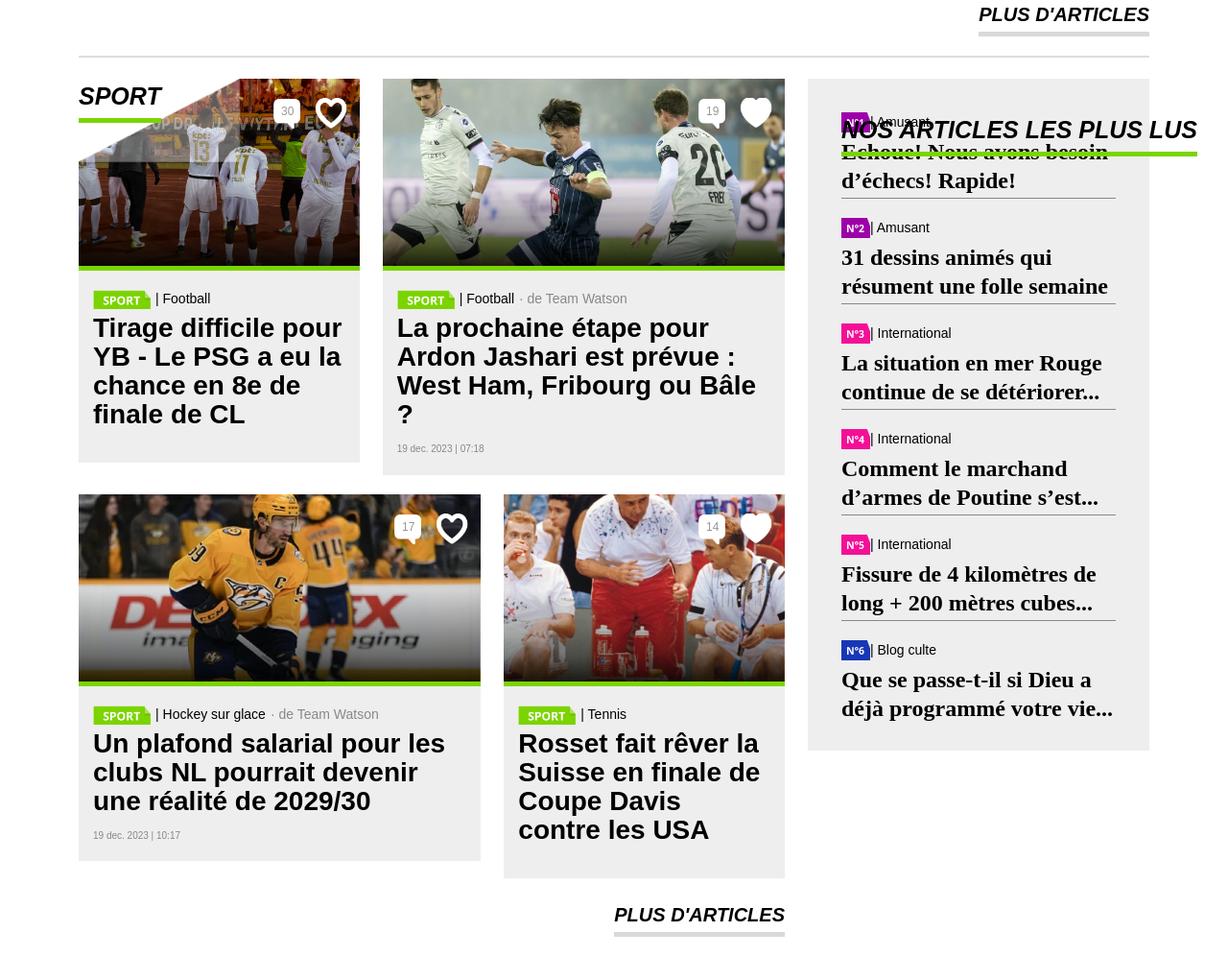
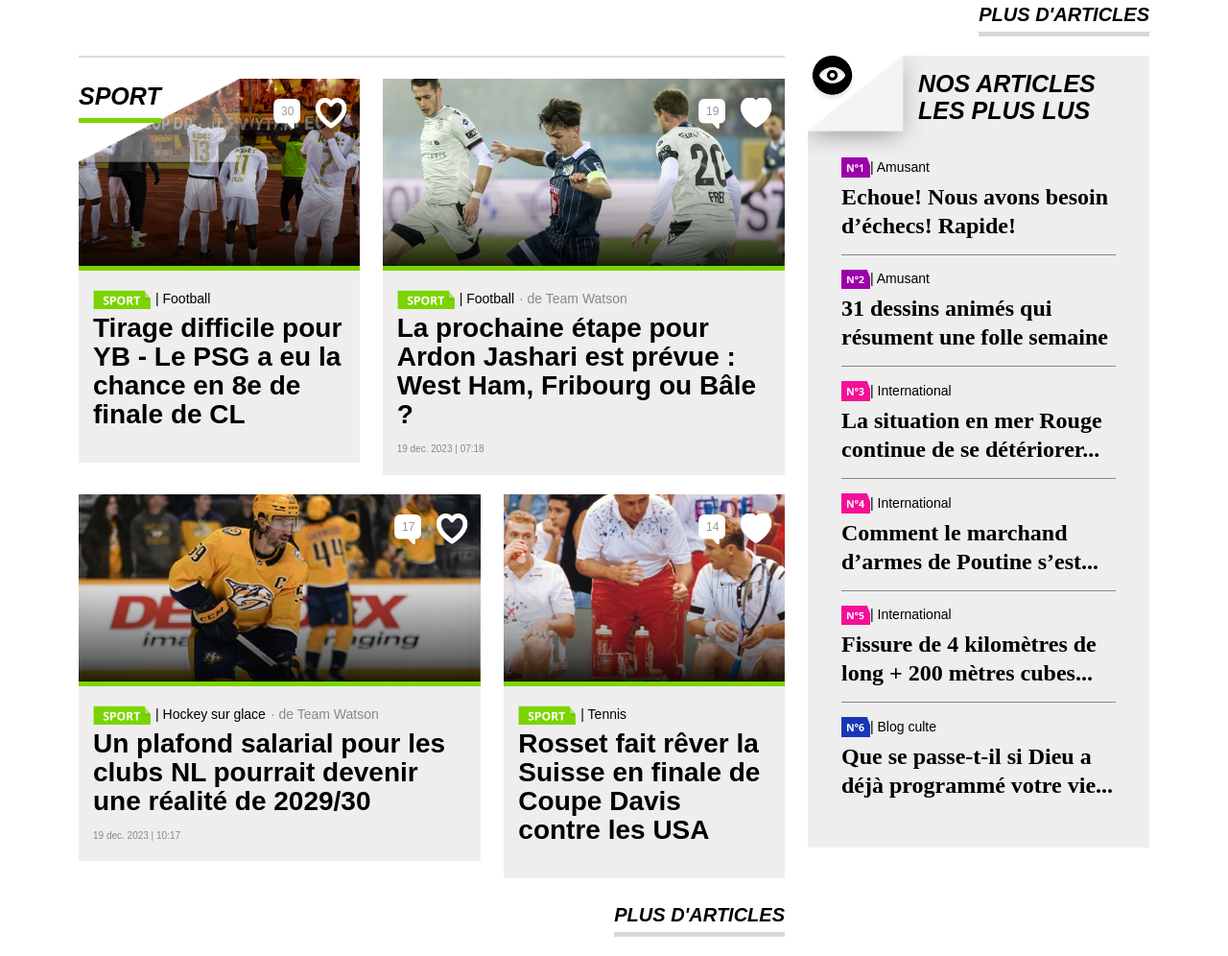
Before and after one commit to mariareisfrancisco/Watson, a website built with Parcel: page src/index.html in a window 1280 px wide. Shown: the part 2288-3284 px from the top of the page at 96% size. Built offline with nearby package versions, Linux system fonts and the light colour scheme; a web font is replaced by a local one.

Commit message:
les articles les plus lus

```diff
--- a/src/index.html
+++ b/src/index.html
@@ -408,10 +408,10 @@
     </div>
     <div class="container sport-news">
       <div class="row">
-        <div class="col-12">
-          <div class="horizontal-line"></div>
-        </div>
         <div class="col-12 order-sm-2 order-md-2 order-xl-1 col-xl-8">
+          <div class="col-12">
+            <div class="horizontal-line"></div>
+          </div>
           <div class="row">
             <div class="col-12 col-md-6 col-xl-5">
               <h1 class="section-title">Sport</h1>
@@ -540,11 +540,11 @@
             </div>
           </div>
         </div>
-        <div class="col-12 order-sm-1 order-md-1 order-xl-2 col-xl-4">
+        <div class="col-12 order-sm-1 order-md-1 order-xl-2 col-xl-4 most-reads-container">
             <div class="most-reads">
               <img class="icon-eye" src="img/eye.png" alt="" />
               <img class="corner-video" src="img/angle-mobile.png" alt="" />
-              <h1 class="section-title">Nos articles les plus lus</h1>
+              <h1 class="small-title">Nos articles les plus lus</h1>
               <a class="article" href="">
                 <article class="small-article">
                   <div class="content-type">
--- a/src/scss/_base.scss
+++ b/src/scss/_base.scss
@@ -646,14 +646,46 @@ article {
   background-color: #eeeeee;
   padding: 35px;
   border-radius: 15;
-  height: 700px;
+  height: 100%;
   z-index: 0;
+  display: flex;
+  flex-direction: column;
+  justify-content: space-between;
+  position: relative;
+}
+
+.most-reads-container {
+  position: relative;
+  height: 100%;
+}
+
+.most-reads .corner-video {
+  position: absolute;
+  width: 130px;
+}
+
+.small-title {
+  font-family: "open-sans", sans-serif;
+  font-weight: 700;
+  font-style: italic;
+  font-size: 25px;
+  line-height: 36px;
+  text-transform: uppercase;
+  color: #000000;
+  width: 200px;
+  position: relative;
+  left: 80px;
+  top: -20px;
+  line-height: 28px;
 }
 
 .small-article {
+  border-bottom: #888888 1px solid;
+  margin: 0;
+}
+
+.small-article h2 {
   padding-bottom: 15px;
-  border-bottom: #888888 1px solid;
-  height: 90px;
 }
 
 .no-border {
@@ -668,6 +700,7 @@ article {
 
 .small-article .content-type {
   padding-bottom: 5px;
+  padding-top: 15px;
 }
 
 .icon-eye {
```
